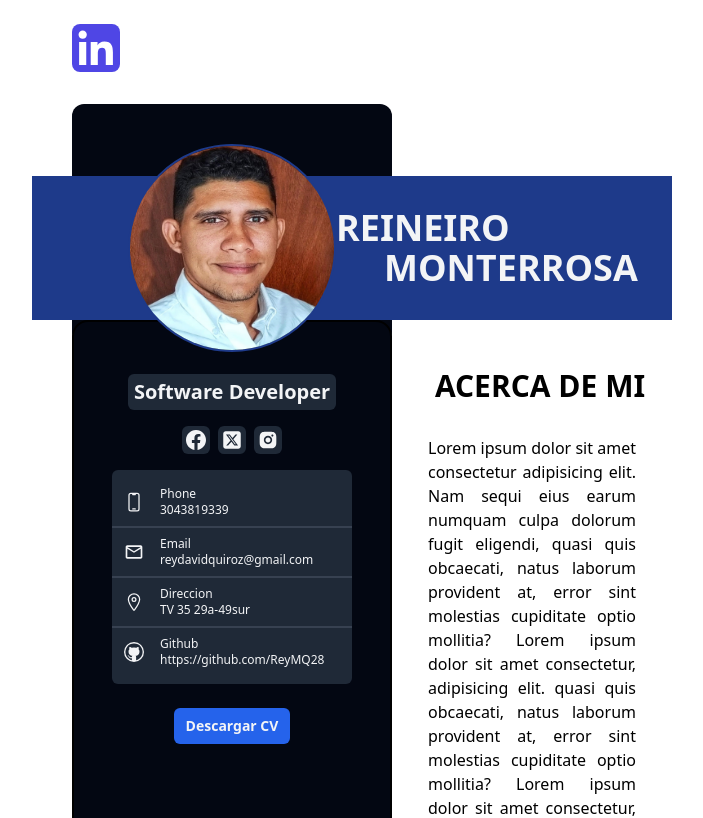
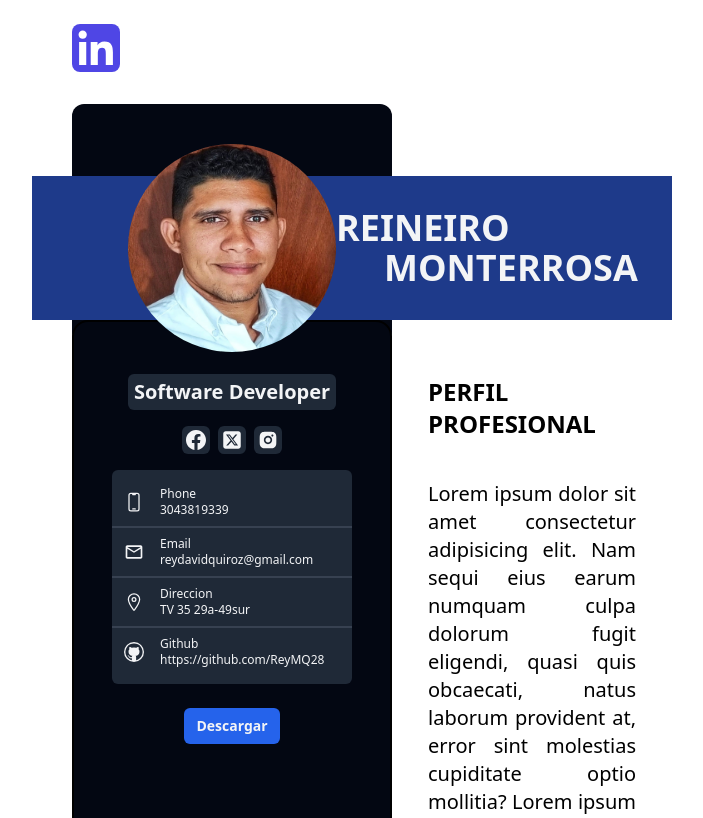
Before and after one commit to mateodevcode/curriculum-vitae-react, a React (Vite) app: page /curriculum-vitae-react/ in a window 1280 px wide. Shown: the top 818 px of the page, without its empty margins (288-991 px from the left). Built offline with nearby package versions, Linux system fonts and the light colour scheme.

Commit message:
CORRECCION TARGET,TITTLE AND ABOUTME

```diff
--- a/src/components/AboutMe.jsx
+++ b/src/components/AboutMe.jsx
@@ -2,14 +2,14 @@ import React from "react";
 
 function AboutMe() {
   return (
-    <div className="flex flex-col justify-start items-center px-5 ">
+    <div className="flex flex-col justify-start items-start px-5 ">
       <div className=" block  mt-12 ">
-        <h3 className=" text-3xl text-center font-semibold " >
-          ACERCA DE MI
+        <h3 className=" flex text-2xl items-start font-semibold py-2 hover:text-blue-700 " >
+          PERFIL PROFESIONAL
         </h3>
       </div>
       <div>
-        <p className="block descripcion-about  text-justify w-auto pr-4 mt-8 ">
+        <p className="block descripcion-about  text-justify w-auto pr-4 mt-8 text-xl ">
           Lorem ipsum dolor sit amet consectetur adipisicing elit. Nam sequi eius earum numquam culpa dolorum fugit eligendi, quasi quis obcaecati, natus laborum provident at, error sint molestias cupiditate optio mollitia? Lorem ipsum dolor sit amet consectetur, adipisicing elit. quasi quis obcaecati, natus laborum provident at, error sint molestias cupiditate optio mollitia? Lorem ipsum dolor sit amet consectetur, adipisicing elit.quasi quis obcaecati, natus laborum provident at, error sint molestias cupiditate option.
 
         </p>
--- a/src/components/Target.jsx
+++ b/src/components/Target.jsx
@@ -70,8 +70,8 @@ function Target() {
             </div>
           </div>
         </div>
-        <div className="t-linkedin bg-blue-600 rounded-md text-sm cursor-pointer hover:bg-gray-700 text-gray-100 font-bold p-2 px-3 mt-6 mb-4">
-          Descargar CV
+        <div className="t-linkedin bg-blue-600 rounded-md text-sm cursor-pointer hover:bg-blue-400 text-gray-100 font-bold p-2 px-3 mt-6 mb-4">
+          Descargar
         </div>
       </div>
       <AboutMe />
--- a/src/components/Tittle.jsx
+++ b/src/components/Tittle.jsx
@@ -1,8 +1,5 @@
 import React from "react";
 import perfil from "../img/perfil.png";
-
-
-
 
 function Tittle() {
   return (
@@ -11,7 +8,7 @@ function Tittle() {
         <div className="  w-52 h-52 absolute  ml-24 mt-12 text-transparent ">
           <div>
             <img
-              className="rounded-full border-blue-900 border-solid border-2 w-52 h-52"
+              className="rounded-full  w-52 h-52"
               src={perfil}
               alt="photo"
             />
```
